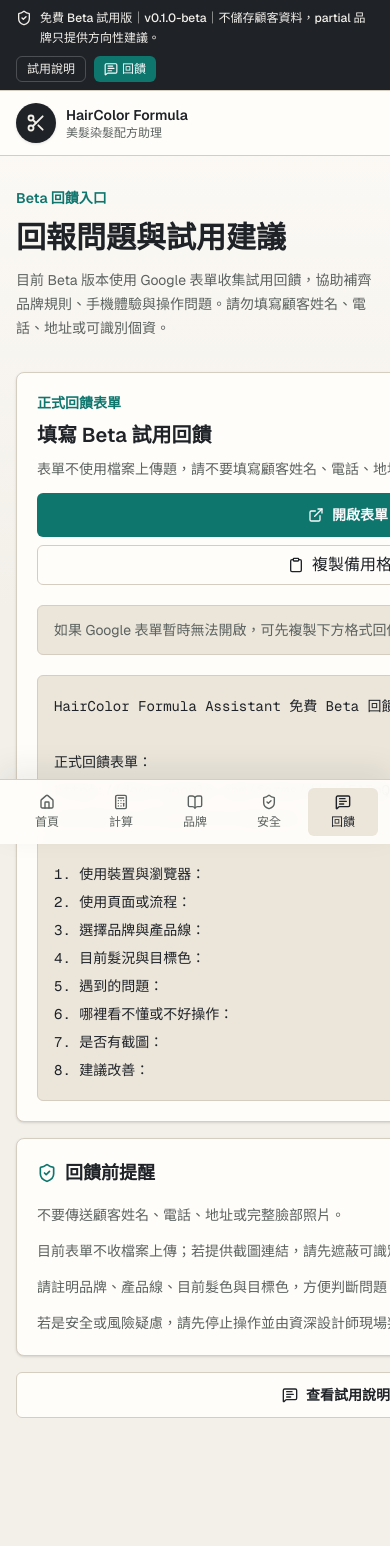
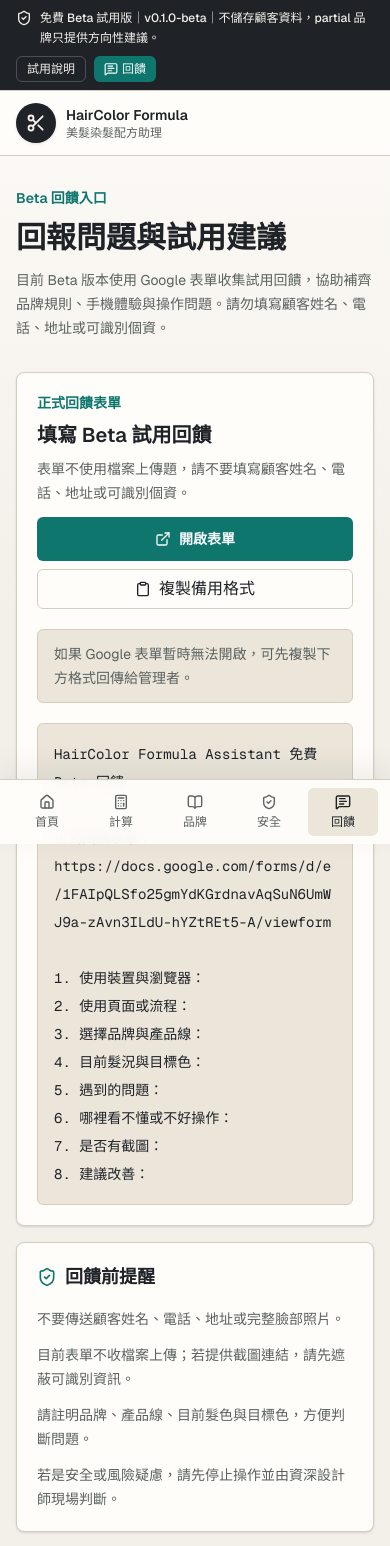
Before and after one commit to sherman0769/haircolor-formula-assistant, a Next.js app: page /feedback in a window 390 px wide. Shown: the top 1546 px of the page. Built offline with nearby package versions, Linux system fonts and the light colour scheme.

Commit message:
Fix mobile feedback page overflow

```diff
--- a/app/feedback/page.tsx
+++ b/app/feedback/page.tsx
@@ -10,7 +10,7 @@
 
 export default function FeedbackPage() {
   return (
-    <div className="mx-auto max-w-5xl px-4 py-8 sm:py-10">
+    <div className="mx-auto min-w-0 max-w-5xl overflow-x-clip px-4 py-8 sm:py-10">
       <div className="space-y-3">
         <p className="text-sm font-semibold text-accent">Beta 回饋入口</p>
         <h1 className="text-3xl font-semibold tracking-normal">
@@ -21,10 +21,10 @@
         </p>
       </div>
 
-      <div className="mt-8 grid gap-4 lg:grid-cols-[1fr_340px]">
+      <div className="mt-8 grid min-w-0 gap-4 lg:grid-cols-[minmax(0,1fr)_340px]">
         <FeedbackTemplateCard />
-        <aside className="space-y-4">
-          <section className="rounded-lg border border-border bg-panel p-5 shadow-sm">
+        <aside className="min-w-0 space-y-4">
+          <section className="min-w-0 rounded-lg border border-border bg-panel p-5 shadow-sm">
             <div className="flex items-center gap-2">
               <ShieldCheck aria-hidden="true" className="size-5 text-accent" />
               <h2 className="text-lg font-semibold">回饋前提醒</h2>
--- a/components/FeedbackTemplateCard.tsx
+++ b/components/FeedbackTemplateCard.tsx
@@ -14,21 +14,21 @@
   }
 
   return (
-    <section className="rounded-lg border border-border bg-panel p-5 shadow-sm">
+    <section className="min-w-0 rounded-lg border border-border bg-panel p-5 shadow-sm">
       <div className="flex flex-col gap-3 sm:flex-row sm:items-start sm:justify-between">
-        <div>
+        <div className="min-w-0">
           <p className="text-sm font-semibold text-accent">正式回饋表單</p>
           <h2 className="mt-2 text-xl font-semibold">填寫 Beta 試用回饋</h2>
           <p className="mt-2 text-sm leading-6 text-muted-foreground">
             表單不使用檔案上傳題，請不要填寫顧客姓名、電話、地址或可識別個資。
           </p>
         </div>
-        <div className="flex shrink-0 flex-col gap-2 sm:items-end">
+        <div className="flex w-full shrink-0 flex-col gap-2 sm:w-auto sm:items-end">
           <a
             href={FEEDBACK_FORM_URL}
             target="_blank"
             rel="noreferrer"
-            className="inline-flex h-11 items-center justify-center gap-2 rounded-md bg-accent px-4 text-sm font-semibold text-accent-foreground hover:bg-teal-800"
+            className="inline-flex h-11 w-full items-center justify-center gap-2 rounded-md bg-accent px-4 text-sm font-semibold text-accent-foreground hover:bg-teal-800 sm:w-auto"
           >
             <ExternalLink aria-hidden="true" className="size-4" />
             開啟表單
@@ -36,7 +36,7 @@
           <button
             type="button"
             onClick={copyTemplate}
-            className="inline-flex h-10 items-center justify-center gap-2 rounded-md border border-border bg-panel px-4 text-sm font-semibold hover:border-accent"
+            className="inline-flex h-10 w-full items-center justify-center gap-2 rounded-md border border-border bg-panel px-4 text-sm font-semibold hover:border-accent sm:w-auto"
           >
             {copied ? (
               <CheckCircle2 aria-hidden="true" className="size-4" />
@@ -50,7 +50,7 @@
       <p className="mt-5 rounded-md border border-border bg-muted px-4 py-3 text-sm leading-6 text-muted-foreground">
         如果 Google 表單暫時無法開啟，可先複製下方格式回傳給管理者。
       </p>
-      <pre className="mt-5 overflow-x-auto rounded-md border border-border bg-muted p-4 text-sm leading-7 text-foreground whitespace-pre-wrap">
+      <pre className="mt-5 block max-w-full overflow-x-hidden rounded-md border border-border bg-muted p-4 text-sm leading-7 text-foreground whitespace-pre-wrap break-words [overflow-wrap:anywhere]">
         {feedbackTemplate}
       </pre>
     </section>
```
